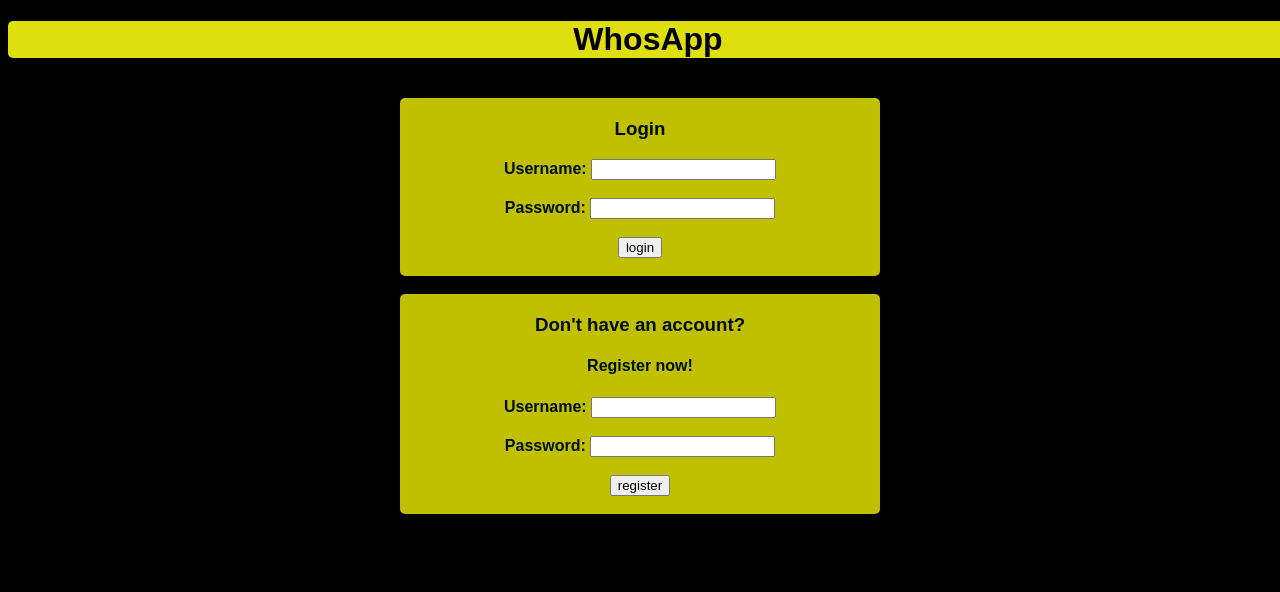
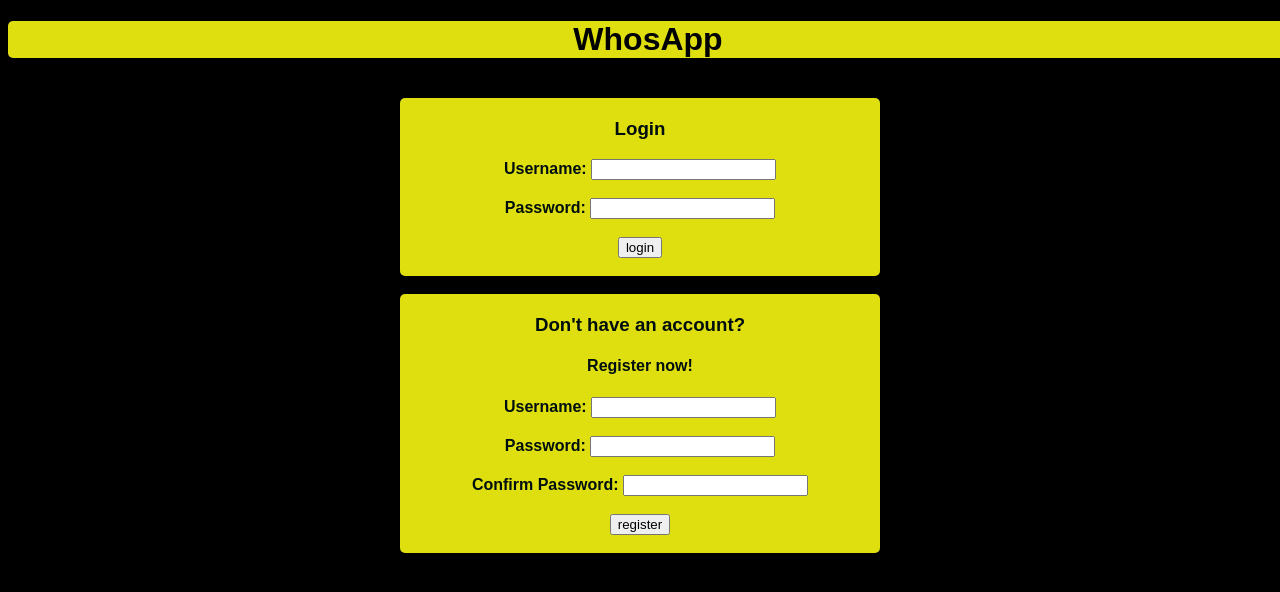
Before and after one commit to Prajwal-I/WHOsApp, an Angular app in the folder Frontend/WHOsApp/: page / in a window 1280 px wide. Shown: the top 592 px of the page. Built offline with nearby package versions, Linux system fonts and the light colour scheme.

Commit message:
changed shade of yellow in login html,
also deleted jquery from package.json

```diff
--- a/Frontend/WHOsApp/angular.json
+++ b/Frontend/WHOsApp/angular.json
@@ -26,9 +26,7 @@
             "styles": [
               "src/styles.css"
             ],
-            "scripts": [
-
-            ]
+            "scripts": []
           },
           "configurations": {
             "production": {
--- a/Frontend/WHOsApp/package.json
+++ b/Frontend/WHOsApp/package.json
@@ -20,7 +20,6 @@
     "@angular/platform-browser-dynamic": "~11.2.13",
     "@angular/router": "~11.2.13",
     "bootstrap": "^5.0.0",
-    "jquery": "^3.6.0",
     "rxjs": "~6.6.0",
     "tslib": "^2.0.0",
     "zone.js": "~0.11.3"
--- a/Frontend/WHOsApp/src/app/login/login.component.css
+++ b/Frontend/WHOsApp/src/app/login/login.component.css
@@ -1,5 +1,5 @@
 .login-pane{
-    background-color: rgb(192, 192, 0);
+    background-color: rgb(223, 223, 15);
     padding-top: 0.1em;
     color: rgb(1, 14, 15);
     border-radius: 5px;
--- a/Frontend/WHOsApp/src/app/login/login.component.html
+++ b/Frontend/WHOsApp/src/app/login/login.component.html
@@ -6,7 +6,7 @@
             <label><strong> Username: </strong></label>
             <input type="text" name="username"><br><br>
             <label><strong> Password: </strong></label>
-            <input type="text" name="userpassword"><br><br>
+            <input type="Password" name="userpassword"><br><br>
             <button type="submit">login</button><br><br>
         </form>
     </div>
@@ -18,7 +18,9 @@
             <label><strong> Username: </strong></label>
             <input type="text" name="username"><br><br>
             <label><strong> Password: </strong></label>
-            <input type="text" name="userpassword"><br><br>
+            <input type="Password" name="userpassword"><br><br>
+            <label><strong>Confirm Password: </strong></label>
+            <input type="Password" name="userpassword_conform"><br><br>
             <button type="submit">register</button><br><br>
         </form>
     </div>
```
